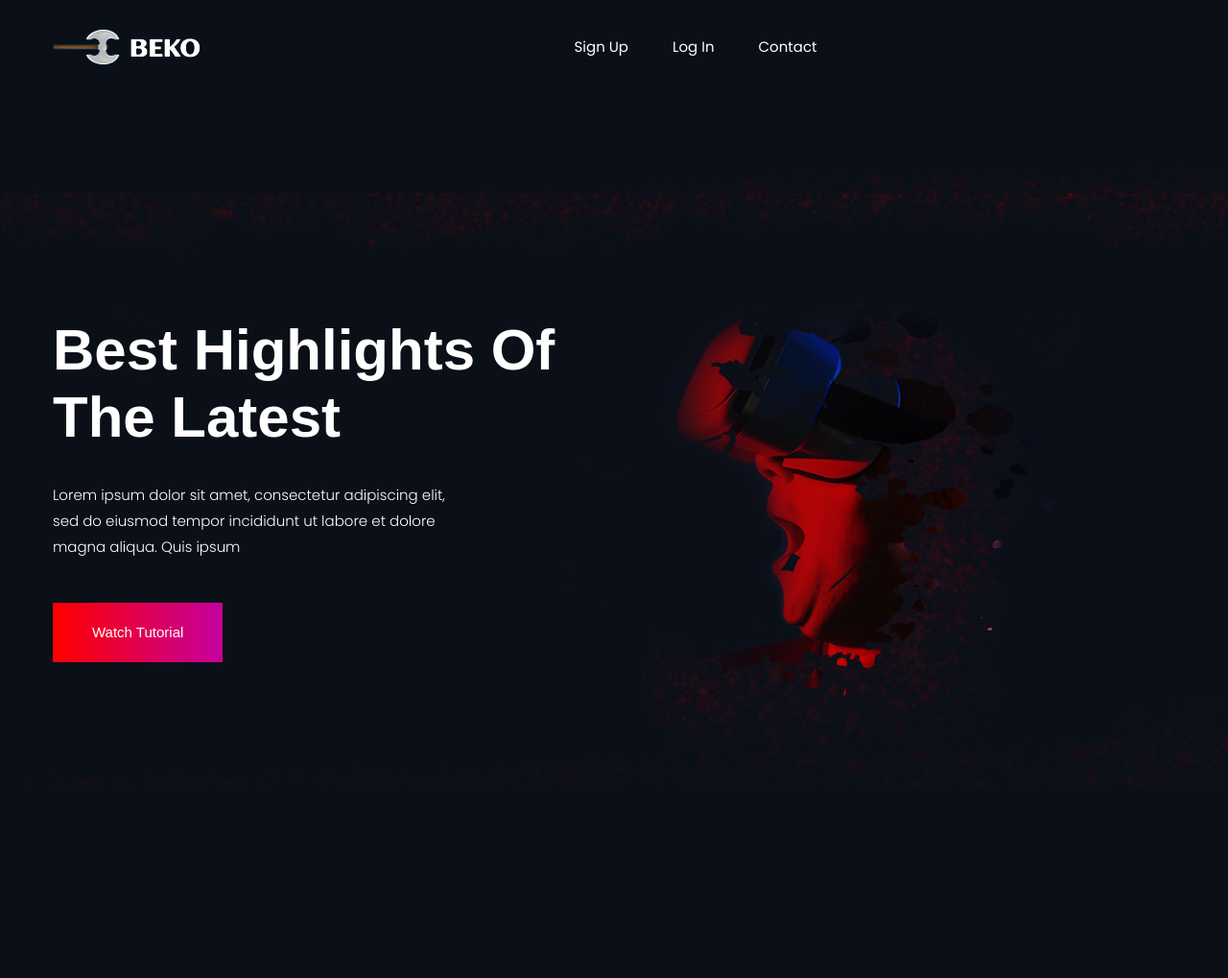
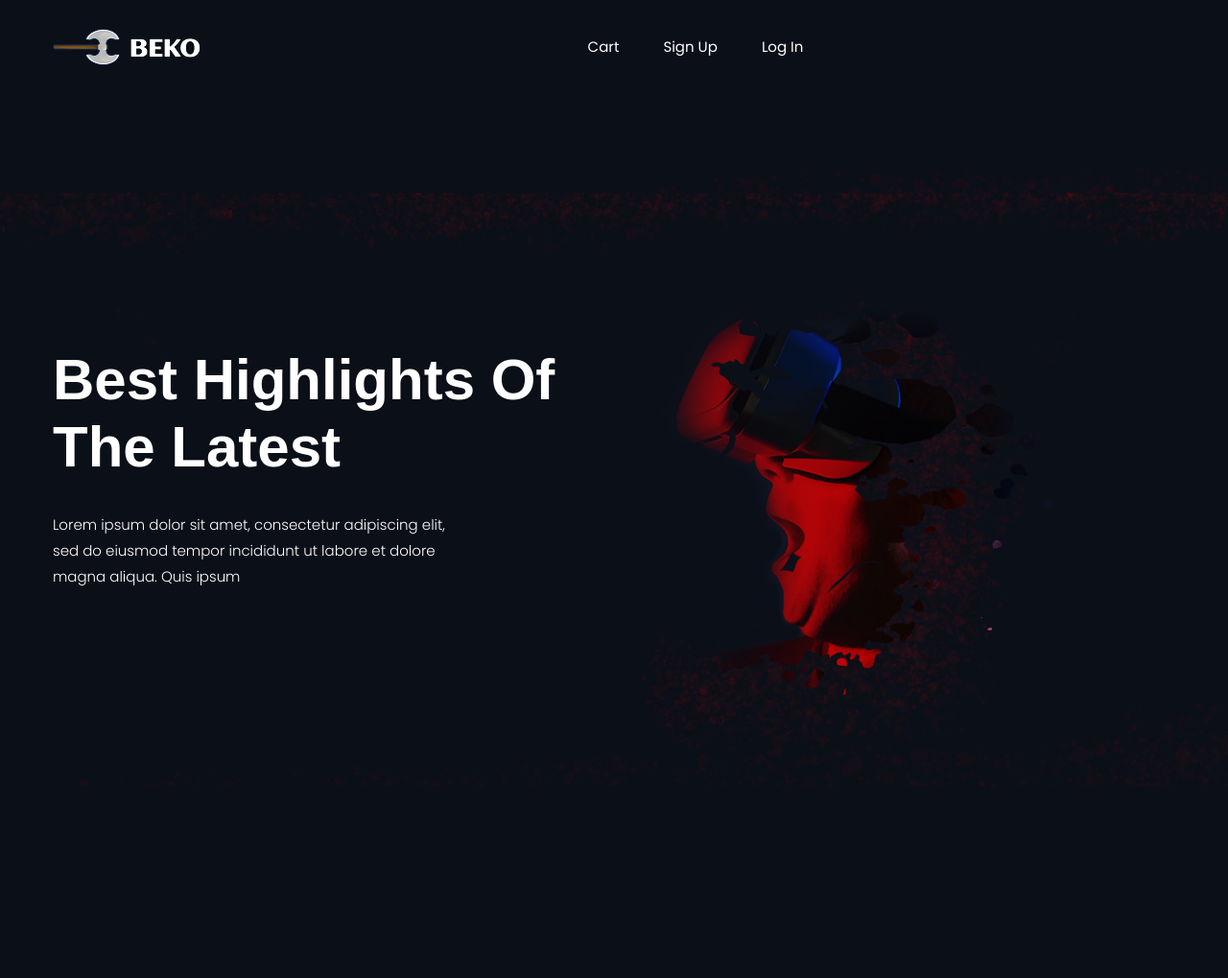
Before and after one commit to s4dman/HarvestGames, a Django app: page / in a window 1280 px wide. Shown: the top 1019 px of the page at 96% size. Run offline with Django 3.2, Linux system fonts and the light colour scheme; some libraries are stand-ins or nearby versions; some web fonts are replaced.

Commit message:
fixed- added cart in menu

```diff
--- a/src/personal/templates/home.html
+++ b/src/personal/templates/home.html
@@ -1,6 +1,5 @@
 {% extends 'base.html' %}
 {% block content %}
-
     <section class="banner_part">
         <div class="container">
             <div class="row align-items-center justify-content-between">
@@ -12,7 +11,6 @@
                             <p>Lorem ipsum dolor sit amet, consectetur adipiscing elit,
                                 sed do eiusmod tempor incididunt ut labore et dolore
                             magna aliqua. Quis ipsum </p>
-                        <a href="#" class="btn_1">Watch Tutorial</a>
                         </div>
                     </div>
                 </div>
--- a/src/templates/base.html
+++ b/src/templates/base.html
@@ -64,14 +64,15 @@
                                             </li>
                                         {% else %}
                                             <li class="nav-item">
+                                                <a class="nav-link" href="contact.html">Cart</a>
+                                            </li>
+                                            <li class="nav-item">
                                                 <a class="nav-link" href="{% url 'register' %}">Sign up</a>
                                             </li>
                                             <li class="nav-item">
                                                 <a class="nav-link" href="{% url 'login' %}">Log in</a>
                                             </li>
-                                <li class="nav-item">
-                                    <a class="nav-link" href="contact.html">Contact</a>
-                                </li>
+
                                             <!-- <p>  <a class = "" href="{% url 'register' %}">Register</a> | <a href="{% url 'login' %}">Login</a> </p> -->
                                         {% endif %}
                                     </ul>
@@ -81,7 +82,6 @@
                     </div>
                 </div>
             </header>
-
             {% block content %}
             {% endblock content %}
             <footer class="footer_part">
@@ -108,7 +108,6 @@
                                     <p>Email : info@hgs.com</p>
                                 </div>
                             </div>
-
                         </div>
                     </div>
                 </div>
```
Lines whose indentation alone changed are shown as unchanged.
